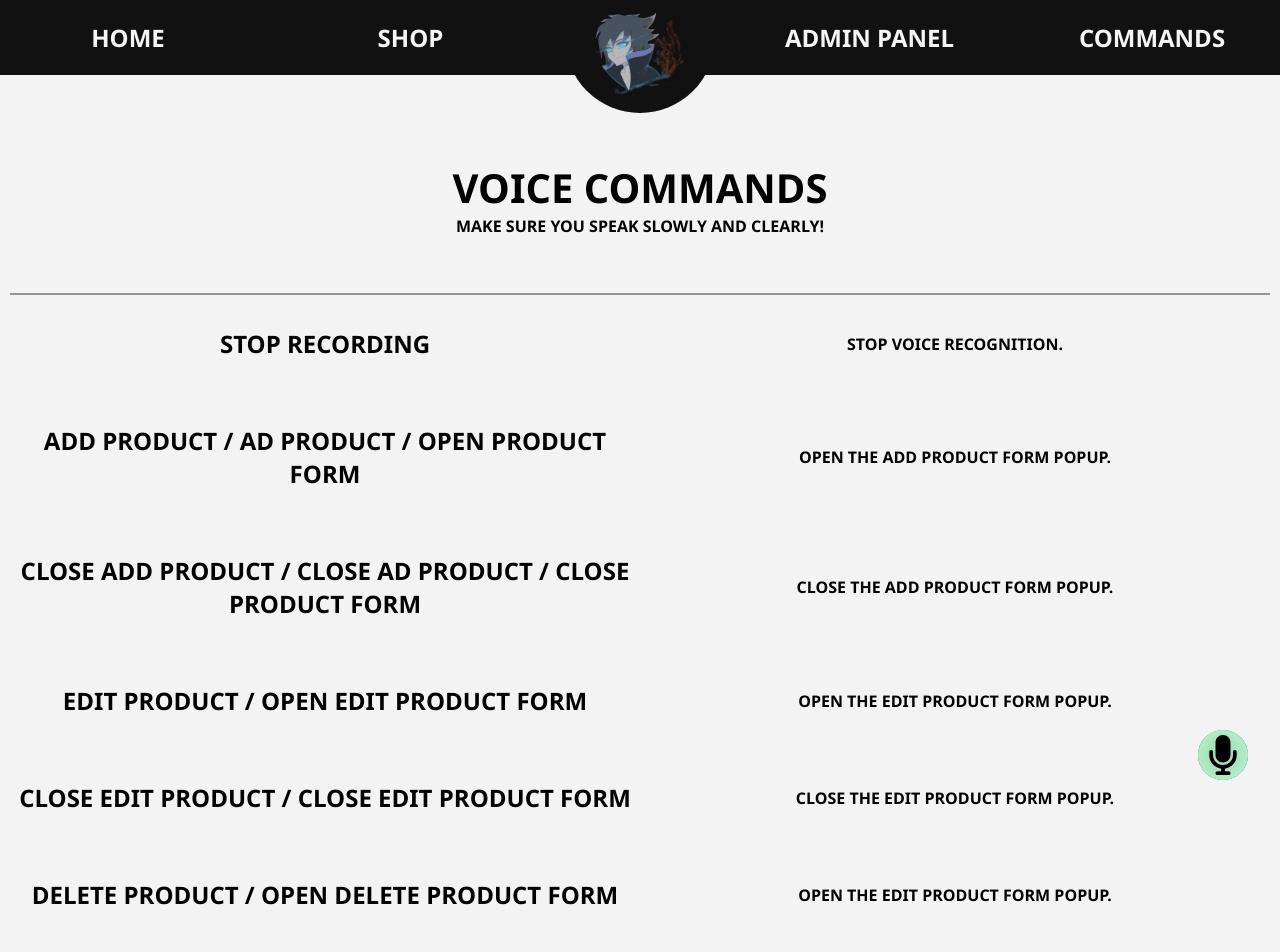
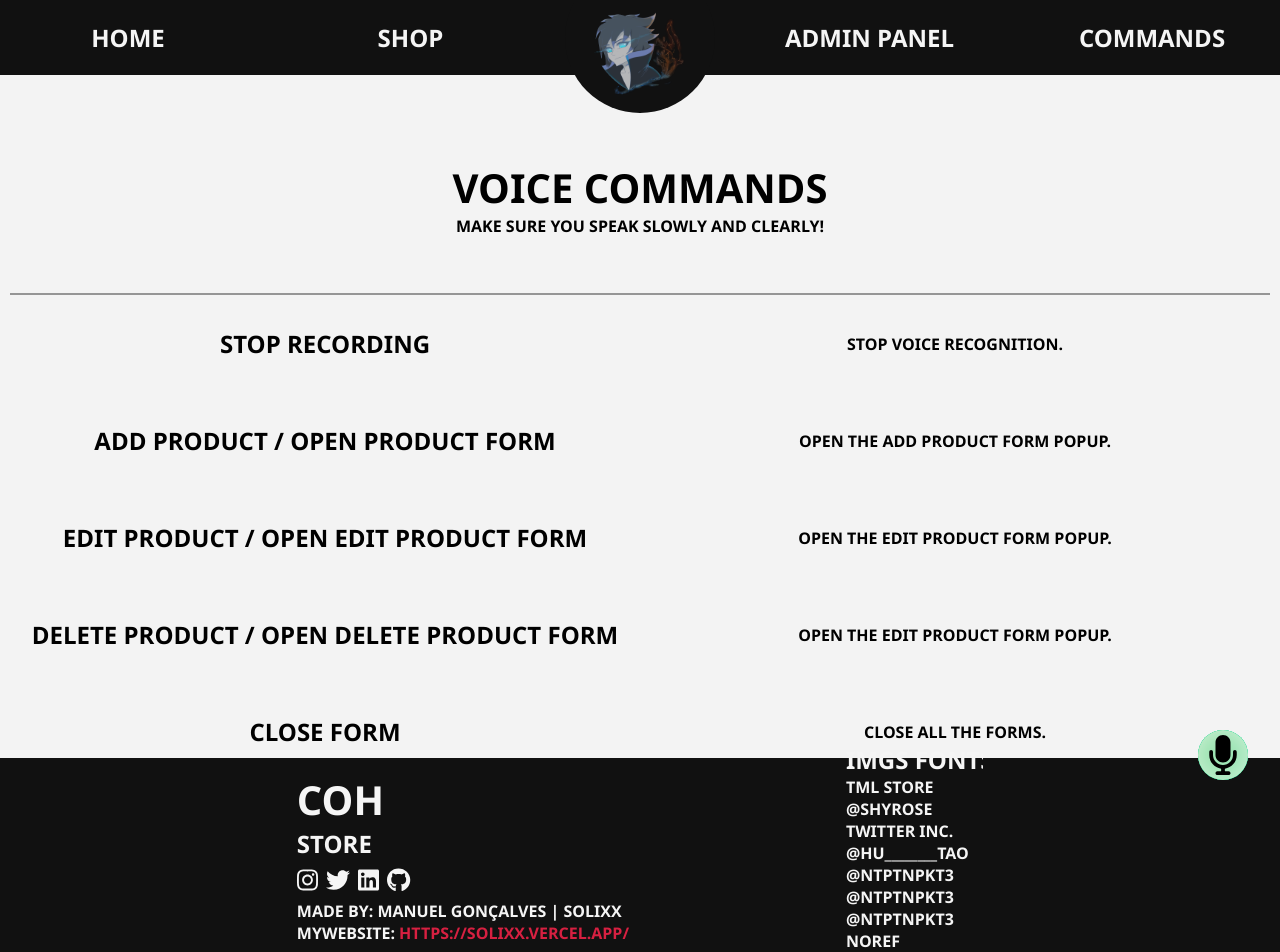
Before and after one commit to Solixx/Shop-VueJS, a Vue app: page /commands in a window 1280 px wide. Shown: the top 952 px of the page. Built offline with nearby package versions, Linux system fonts and the light colour scheme.

Commit message:
add Footer

```diff
--- a/src/App.vue
+++ b/src/App.vue
@@ -5,13 +5,14 @@ import Navbar from "./components/Navbar.vue";
 import AddProduct from "./components/AddProduct.vue";
 import EditProduct from "./components/EditProduct.vue";
 import DeleteProduct from "./components/DeleteProduct.vue";
-import VoiceRecognition from "./components//VoiceRecognition.vue";
+import VoiceRecognition from "./components/VoiceRecognition.vue";
+import Footer from "./components/Footer.vue";
 import { useProductsStore } from "./store/products";
 import { useCategoriesStore } from "./store/categories";
-import { useStateStore } from './store/state';
+import { useStateStore } from "./store/state";
 
 const categories = useCategoriesStore();
-const state = useStateStore()
+const state = useStateStore();
 
 let testProducts = [
   {
@@ -25,7 +26,7 @@ let testProducts = [
     link: "",
     sale: 10,
     gender: 2, // 1 -> Men / 2 -> Women / 3 -> Onisex
-    categories: categories.categories[1]
+    categories: categories.categories[1],
   },
   {
     name: "Jacket",
@@ -38,7 +39,7 @@ let testProducts = [
     link: "",
     sale: 0,
     gender: 3,
-    categories: categories.categories[0]
+    categories: categories.categories[0],
   },
   {
     name: "Shirt",
@@ -51,7 +52,7 @@ let testProducts = [
     link: "",
     sale: 0,
     gender: 2,
-    categories: categories.categories[1]
+    categories: categories.categories[1],
   },
   {
     name: "Jacket",
@@ -64,7 +65,7 @@ let testProducts = [
     link: "",
     sale: 0,
     gender: 1,
-    categories: categories.categories[0]
+    categories: categories.categories[0],
   },
   {
     name: "Shirt",
@@ -77,7 +78,7 @@ let testProducts = [
     link: "",
     sale: 0,
     gender: 2,
-    categories: categories.categories[1]
+    categories: categories.categories[1],
   },
 ];
 
@@ -90,7 +91,14 @@ const popupTriggers = ref({
 });
 
 const handleToggleAddProduct = (obj) => {
-  popupTriggers.value[obj.trigger] = obj.value;
+  console.log(obj.trigger)
+  if(obj.trigger === 'addProduct' || obj.trigger === 'editProduct' || obj.trigger === 'addProduct'){
+    popupTriggers.value[obj.trigger] = obj.value;
+  } else{
+    popupTriggers.value.addProduct = false
+    popupTriggers.value.editProduct = false
+    popupTriggers.value.deleteProduct = false
+  }
 };
 
 const togglePopup = (trigger) => {
@@ -128,27 +136,32 @@ onMounted(() => {
         X
       </button>
     </AddProduct>
+  </div>
+  <div class="popup" v-if="popupTriggers.editProduct">
     <EditProduct class="editProduct">
       <button
         class="editproducts-popup-close"
         @click="togglePopup('editProduct')"
       >
-        X</button
-      >></EditProduct
-    >
+        X
+      </button>
+    </EditProduct>
+  </div>
+  <div class="popup" v-if="popupTriggers.deleteProduct">
     <DeleteProduct class="deleteProduct">
       <button
         class="deleteproducts-popup-close"
         @click="togglePopup('deleteProduct')"
       >
-        X</button
-      >></DeleteProduct
-    >
+        X
+      </button>
+    </DeleteProduct>
   </div>
   <VoiceRecognition
     class="voiceRecognition"
     @toggleProduct="handleToggleAddProduct"
   />
+  <Footer />
 </template>
 
 <style scoped>
@@ -165,7 +178,9 @@ onMounted(() => {
   justify-content: center;
 }
 
-.popup .addProduct, .editProduct, .deleteProduct {
+.popup .addProduct,
+.editProduct,
+.deleteProduct {
   height: 500px;
   width: 500px;
   background-color: rgba(255, 255, 255, 1);
--- /dev/null
+++ b/src/components/Footer.vue
@@ -0,0 +1,162 @@
+<script setup>
+import { ref, watch } from "vue";
+import { useProductsStore } from "../store/products";
+import { useCategoriesStore } from "../store/categories";
+import { useStateStore } from "../store/state";
+</script>
+
+<template>
+  <footer>
+    <div class="store-info">
+      <h2>COH</h2>
+      <h4>Store</h4>
+      <div class="socials">
+        <a href="https://www.instagram.com/_.manuelj._/" target="_blank">
+          <font-awesome-icon
+            class="socialIcon"
+            icon="fa-brands fa-instagram"
+            size="xl"
+        /></a>
+        <a href="https://twitter.com/Solixx4" target="_blank">
+          <font-awesome-icon
+            class="socialIcon"
+            icon="fa-brands fa-twitter"
+            size="xl"
+        /></a>
+        <a
+          href="https://www.linkedin.com/in/manuel-goncalves-8717401a4/"
+          target="_blank"
+        >
+          <font-awesome-icon
+            class="socialIcon"
+            icon="fa-brands fa-linkedin"
+            size="xl"
+        /></a>
+        <a href="https://github.com/Solixx" target="_blank">
+          <font-awesome-icon
+            class="socialIcon"
+            icon="fa-brands fa-github"
+            size="xl"
+        /></a>
+      </div>
+      <div class="made-by">
+        <h5>made by: Manuel Gonçalves | Solixx</h5>
+        <h5>
+          mywebsite:
+          <a href="https://solixx.vercel.app/" target="_blank"
+            >https://solixx.vercel.app/</a
+          >
+        </h5>
+      </div>
+    </div>
+    <div class="img-autors">
+      <h4>IMGs Fonts</h4>
+      <a href="https://store.tomorrowland.com/" target="_blank">
+        <h5>TML Store</h5>
+      </a>
+      <a
+        href="https://twitter.com/shyroceruss/status/1429620727028666373?lang=zh-Hant" target="_blank"
+        ><h5>
+          @Shyrose
+        </h5>
+      </a>
+      <a
+        href="https://no.pinterest.com/pin/671880838165270172/" target="_blank"
+        ><h5>
+            Twitter Inc.
+        </h5>
+      </a>
+      <a
+        href="https://pinterest.pt/pin/698620960970903196/" target="_blank"
+        ><h5>
+            @Hu________Tao
+        </h5>
+      </a>
+      <a
+        href="https://twitter.com/Hu________Tao" target="_blank"
+        ><h5>
+            @NTPTNPKT3
+        </h5>
+      </a>
+      <a
+        href="https://www.pinterest.pt/pin/698620960970903226/" target="_blank"
+        ><h5>
+            @NTPTNPKT3
+        </h5>
+      </a>
+      <a
+        href="https://www.pinterest.pt/pin/698620960970903201/" target="_blank"
+        ><h5>
+            @NTPTNPKT3
+        </h5>
+      </a>
+      <a
+        href="https://www.pinterest.pt/pin/698620960970903232/" target="_blank"
+        ><h5>
+            NoRef
+        </h5>
+      </a>
+      <a
+        href="https://www.pinterest.pt/pin/698620960970903202/" target="_blank"
+        ><h5>
+            @nesdzaki
+        </h5>
+      </a>
+    </div>
+  </footer>
+</template>
+
+<style scoped>
+footer {
+  width: 100%;
+  height: 25vh;
+  background-color: #111;
+  color: whitesmoke;
+  display: flex;
+  flex-direction: row;
+  justify-content: space-evenly;
+  align-items: center;
+  padding: 5rem;
+}
+
+footer .made-by a {
+  text-decoration: none;
+  color: #d72041;
+}
+
+.store-info {
+  display: flex;
+  flex-direction: column;
+}
+
+.socials {
+  display: flex;
+  flex-direction: row;
+  justify-content: space-between;
+  width: 5rem;
+  margin-top: 0.5rem;
+  margin-bottom: 0.5rem;
+}
+
+.socials .socialIcon {
+  margin-right: 0.5rem;
+}
+
+footer .socials a, .img-autors a {
+  text-decoration: none;
+  color: whitesmoke;
+  transition: 0.3s;
+}
+
+footer .socials a:hover, .img-autors a:hover {
+  color: #d72041;
+}
+
+.img-autors {
+  width: 100%;
+  max-width: 15ch;
+  overflow: hidden;
+  text-overflow: ellipsis;
+  white-space: nowrap;
+}
+</style>
--- a/src/components/VoiceRecognition.vue
+++ b/src/components/VoiceRecognition.vue
@@ -2,7 +2,7 @@
 import { ref, onMounted } from "vue";
 import App from "../App.vue";
 
-const emit = defineEmits(["toggleAddProduct"]);
+const emit = defineEmits(["toggleProduct"]);
 
 const transcript = ref("");
 const isRecording = ref(false);
@@ -51,41 +51,27 @@ const CheckForComand = (result) => {
     sr.stop();
     setTimeout(() => emit("toggleProduct", { value: true, trigger: 'addProduct' }), 100);
     setTimeout(() => sr.start(), 100);
-  } else if (
-    t.toLowerCase().includes("close add product") ||
-    t.toLowerCase().includes("close ad product") ||
-    t.toLowerCase().includes("close product form")
-  ) {
-    sr.stop();
-    setTimeout(() => emit("toggleProduct", { value: false, trigger: 'addProduct' }), 100);
-    setTimeout(() => sr.start(), 100);
-  } else if (
+  }  else if (
     t.toLowerCase().includes("edit product") ||
+    t.toLowerCase().includes("edite product") ||
+    t.toLowerCase().includes("open edite product form") ||
     t.toLowerCase().includes("open edit product form")
   ) {
     sr.stop();
     setTimeout(() => emit("toggleProduct", { value: true, trigger: 'editProduct' }), 100);
     setTimeout(() => sr.start(), 100);
   } else if (
-    t.toLowerCase().includes("close edit product") ||
-    t.toLowerCase().includes("close edit product form")
-  ) {
-    sr.stop();
-    setTimeout(() => emit("toggleProduct", { value: false, trigger: 'editProduct' }), 100);
-    setTimeout(() => sr.start(), 100);
-  } else if (
     t.toLowerCase().includes("delete product") ||
     t.toLowerCase().includes("open delete product form")
   ) {
     sr.stop();
-    setTimeout(() => emit("toggleProduct", { value: true, trigger: 'delteProduct' }), 100);
+    setTimeout(() => emit("toggleProduct", { value: true, trigger: 'deleteProduct' }), 100);
     setTimeout(() => sr.start(), 100);
   } else if (
-    t.toLowerCase().includes("close delete product") ||
-    t.toLowerCase().includes("close delete product form")
+    t.toLowerCase().includes("close form")
   ) {
     sr.stop();
-    setTimeout(() => emit("toggleProduct", { value: false, trigger: 'delteProduct' }), 100);
+    setTimeout(() => emit("toggleProduct", { value: false, trigger: '' }), 100);
     setTimeout(() => sr.start(), 100);
   }
 };
--- a/src/main.js
+++ b/src/main.js
@@ -7,8 +7,10 @@ import router from './router'
 import { library } from '@fortawesome/fontawesome-svg-core'
 import { FontAwesomeIcon } from '@fortawesome/vue-fontawesome'
 import { faMicrophone, faMicrophoneSlash } from '@fortawesome/free-solid-svg-icons'
+import {  } from '@fortawesome/free-regular-svg-icons'
+import { faInstagram, faTwitter, faLinkedin, faGithub } from '@fortawesome/free-brands-svg-icons'
 
-library.add(faMicrophone, faMicrophoneSlash)
+library.add(faMicrophone, faMicrophoneSlash, faInstagram, faTwitter, faLinkedin, faGithub)
 
 const pinia = createPinia();
 
--- a/src/views/Commands.vue
+++ b/src/views/Commands.vue
@@ -12,28 +12,20 @@
                     <h5>Stop voice recognition.</h5>
                 </div>
                 <div class="commands-info">
-                    <h4>add product / ad product / open product form</h4>
+                    <h4>add product / open product form</h4>
                     <h5>Open the Add Product Form Popup.</h5>
-                </div>
-                <div class="commands-info">
-                    <h4>close add product / close ad product / close product form</h4>
-                    <h5>Close the Add Product Form Popup.</h5>
                 </div>
                 <div class="commands-info">
                     <h4>edit product / open edit product form</h4>
                     <h5>Open the Edit Product Form Popup.</h5>
                 </div>
                 <div class="commands-info">
-                    <h4>close edit product / close edit product form</h4>
-                    <h5>Close the Edit Product Form Popup.</h5>
-                </div>
-                <div class="commands-info">
                     <h4>delete product / open delete product form</h4>
                     <h5>Open the Edit Product Form Popup.</h5>
                 </div>
                 <div class="commands-info">
-                    <h4>close delete product / close delete product form</h4>
-                    <h5>Close the Edit Product Form Popup.</h5>
+                    <h4>close form</h4>
+                    <h5>Close all the forms.</h5>
                 </div>
             </div>
         </section>
```
